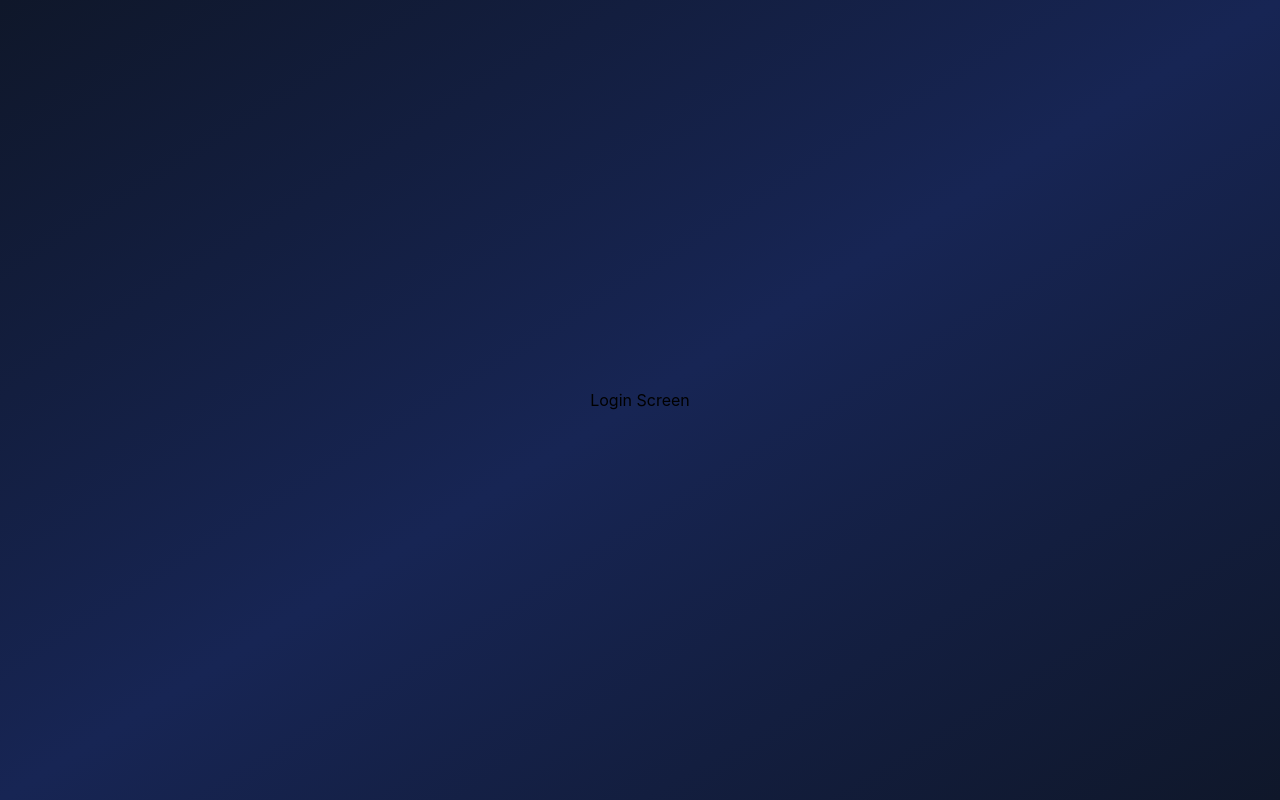
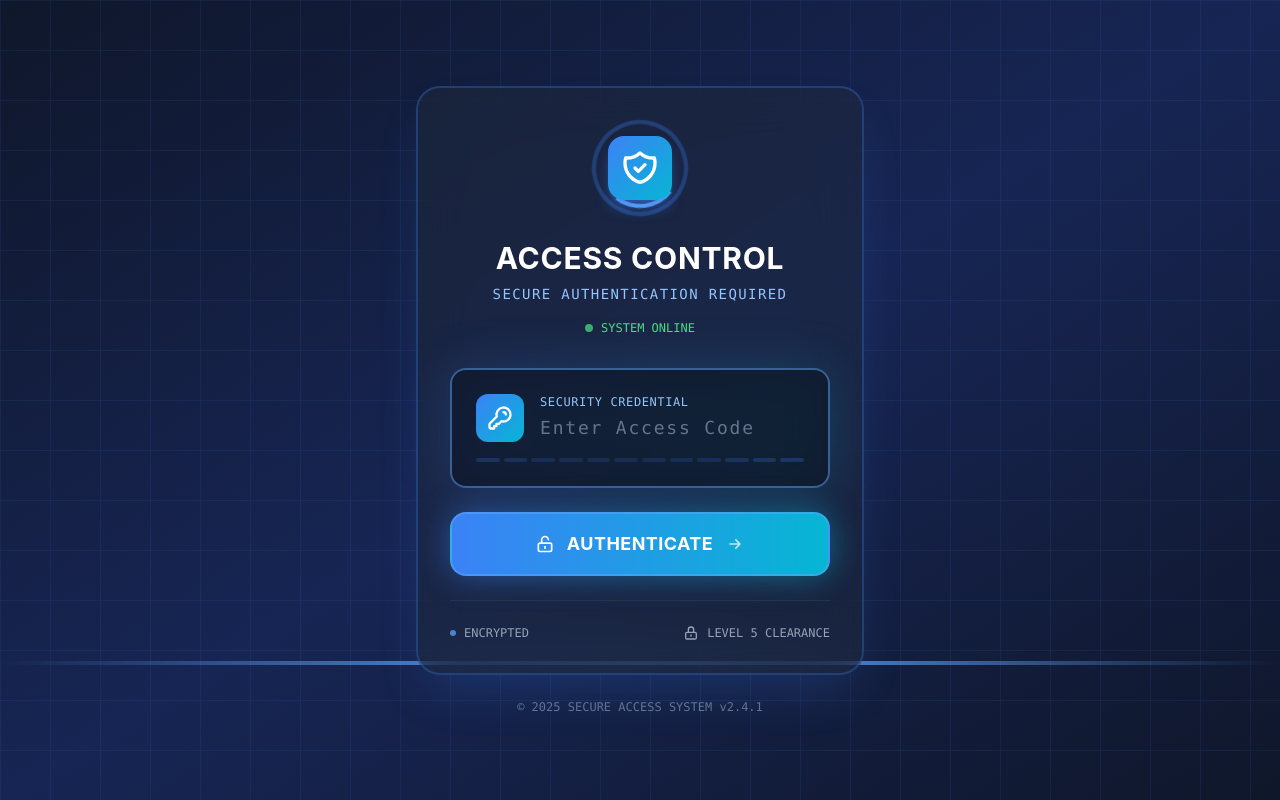
Before and after one commit to tihmeh/sales-prospects, a React (Vite) app: page / in a window 1280 px wide. Built offline with nearby package versions, Linux system fonts and the light colour scheme.

Commit message:
Update App.jsx

```diff
--- a/src/App.jsx
+++ b/src/App.jsx
@@ -448,7 +448,115 @@ const SalesProspectsList = () => {
   const allProspects = [...prospectsK12, ...prospectsCities, ...prospectsHigherEd, ...manualContacts];
 
   if (!isAuthenticated) {
-    return <div className="w-full min-h-screen bg-gradient-to-br from-slate-900 via-blue-950 to-slate-900 flex items-center justify-center p-4">Login Screen</div>;
+    return (
+      <div className="w-full min-h-screen bg-gradient-to-br from-slate-900 via-blue-950 to-slate-900 flex items-center justify-center p-4 relative overflow-hidden">
+        <div className="absolute inset-0 opacity-20">
+          <div className="absolute inset-0" style={{
+            backgroundImage: 'linear-gradient(rgba(59, 130, 246, 0.5) 1px, transparent 1px), linear-gradient(90deg, rgba(59, 130, 246, 0.5) 1px, transparent 1px)',
+            backgroundSize: '50px 50px'
+          }}></div>
+        </div>
+        <div className="absolute inset-0 overflow-hidden pointer-events-none">
+          <div className="absolute w-full h-1 bg-gradient-to-r from-transparent via-blue-400 to-transparent animate-scan"></div>
+        </div>
+        <div className="w-full max-w-md relative z-10">
+          <div className="bg-slate-800/50 backdrop-blur-xl rounded-3xl border-2 border-blue-500/30 shadow-2xl shadow-blue-500/20 p-8">
+            <div className="text-center mb-8">
+              <div className="relative mx-auto w-24 h-24 mb-6">
+                <div className="absolute inset-0 rounded-full border-4 border-blue-500/30 animate-spin-slow"></div>
+                <div className="absolute inset-2 rounded-full border-4 border-t-blue-400 border-r-transparent border-b-transparent border-l-transparent animate-spin"></div>
+                <div className="absolute inset-0 flex items-center justify-center">
+                  <div className="w-16 h-16 bg-gradient-to-br from-blue-500 to-cyan-500 rounded-2xl flex items-center justify-center shadow-lg shadow-blue-500/50">
+                    <svg className="w-10 h-10 text-white" fill="none" stroke="currentColor" viewBox="0 0 24 24">
+                      <path strokeLinecap="round" strokeLinejoin="round" strokeWidth={2} d="M9 12l2 2 4-4m5.618-4.016A11.955 11.955 0 0112 2.944a11.955 11.955 0 01-8.618 3.04A12.02 12.02 0 003 9c0 5.591 3.824 10.29 9 11.622 5.176-1.332 9-6.03 9-11.622 0-1.042-.133-2.052-.382-3.016z" />
+                    </svg>
+                  </div>
+                </div>
+              </div>
+              <h1 className="text-3xl font-bold text-white mb-2 tracking-wide">ACCESS CONTROL</h1>
+              <p className="text-blue-300 text-sm font-mono uppercase tracking-widest">Secure Authentication Required</p>
+              <div className="mt-4 flex items-center justify-center gap-2">
+                <div className="w-2 h-2 bg-green-400 rounded-full animate-pulse"></div>
+                <span className="text-green-400 text-xs font-mono">SYSTEM ONLINE</span>
+              </div>
+            </div>
+            <form onSubmit={handleLogin} className={`space-y-6 ${shake ? 'animate-shake' : ''}`}>
+              <div className="relative">
+                <div className="absolute inset-0 bg-gradient-to-r from-blue-500/20 to-cyan-500/20 rounded-2xl blur-xl"></div>
+                <div className="relative bg-slate-900/80 border-2 border-blue-400/50 rounded-2xl p-6 backdrop-blur-sm">
+                  <div className="flex items-center gap-4 mb-4">
+                    <div className="flex-shrink-0">
+                      <div className="w-12 h-12 bg-gradient-to-br from-blue-500 to-cyan-500 rounded-xl flex items-center justify-center">
+                        <svg className="w-7 h-7 text-white" fill="none" stroke="currentColor" viewBox="0 0 24 24">
+                          <path strokeLinecap="round" strokeLinejoin="round" strokeWidth={2} d="M15 7a2 2 0 012 2m4 0a6 6 0 01-7.743 5.743L11 17H9v2H7v2H4a1 1 0 01-1-1v-2.586a1 1 0 01.293-.707l5.964-5.964A6 6 0 1121 9z" />
+                        </svg>
+                      </div>
+                    </div>
+                    <div className="flex-1">
+                      <div className="text-blue-300 text-xs font-mono uppercase tracking-wider mb-1">Security Credential</div>
+                      <input
+                        type="password"
+                        value={password}
+                        onChange={(e) => setPassword(e.target.value)}
+                        placeholder="Enter Access Code"
+                        className="w-full bg-transparent border-none text-white text-lg font-mono tracking-widest placeholder-slate-500 focus:outline-none"
+                        autoFocus
+                      />
+                    </div>
+                  </div>
+                  <div className="flex gap-1 h-1 mt-4">
+                    {[...Array(12)].map((_, i) => (
+                      <div
+                        key={i}
+                        className="flex-1 bg-blue-500/30 rounded-full animate-pulse"
+                        style={{ animationDelay: `${i * 0.1}s` }}
+                      ></div>
+                    ))}
+                  </div>
+                </div>
+              </div>
+              <button type="submit" className="w-full relative group">
+                <div className="absolute inset-0 bg-gradient-to-r from-blue-500 to-cyan-500 rounded-2xl blur-lg group-hover:blur-xl transition-all opacity-50"></div>
+                <div className="relative bg-gradient-to-r from-blue-500 to-cyan-500 hover:from-blue-600 hover:to-cyan-600 text-white font-bold py-4 px-6 rounded-2xl transition-all flex items-center justify-center gap-3 border-2 border-blue-400/50">
+                  <svg className="w-5 h-5" fill="none" stroke="currentColor" viewBox="0 0 24 24">
+                    <path strokeLinecap="round" strokeLinejoin="round" strokeWidth={2} d="M8 11V7a4 4 0 118 0m-4 8v2m-6 4h12a2 2 0 002-2v-6a2 2 0 00-2-2H6a2 2 0 00-2 2v6a2 2 0 002 2z" />
+                  </svg>
+                  <span className="text-lg tracking-wide">AUTHENTICATE</span>
+                  <svg className="w-5 h-5 animate-pulse" fill="none" stroke="currentColor" viewBox="0 0 24 24">
+                    <path strokeLinecap="round" strokeLinejoin="round" strokeWidth={2} d="M13 7l5 5m0 0l-5 5m5-5H6" />
+                  </svg>
+                </div>
+              </button>
+            </form>
+            <div className="mt-6 pt-6 border-t border-slate-700/50">
+              <div className="flex items-center justify-between text-xs">
+                <div className="flex items-center gap-2 text-slate-400">
+                  <div className="w-1.5 h-1.5 bg-blue-400 rounded-full animate-pulse"></div>
+                  <span className="font-mono">ENCRYPTED</span>
+                </div>
+                <div className="flex items-center gap-2 text-slate-400">
+                  <svg className="w-4 h-4" fill="none" stroke="currentColor" viewBox="0 0 24 24">
+                    <path strokeLinecap="round" strokeLinejoin="round" strokeWidth={2} d="M12 15v2m-6 4h12a2 2 0 002-2v-6a2 2 0 00-2-2H6a2 2 0 00-2 2v6a2 2 0 002 2zm10-10V7a4 4 0 00-8 0v4h8z" />
+                  </svg>
+                  <span className="font-mono">LEVEL 5 CLEARANCE</span>
+                </div>
+              </div>
+            </div>
+          </div>
+          <div className="mt-6 text-center">
+            <p className="text-slate-500 text-xs font-mono">© 2025 SECURE ACCESS SYSTEM v2.4.1</p>
+          </div>
+        </div>
+        <style jsx>{`
+          @keyframes shake { 0%, 100% { transform: translateX(0); } 25% { transform: translateX(-10px); } 75% { transform: translateX(10px); } }
+          .animate-shake { animation: shake 0.3s ease-in-out; }
+          @keyframes scan { 0% { top: 0%; } 100% { top: 100%; } }
+          .animate-scan { animation: scan 3s linear infinite; }
+          @keyframes spin-slow { from { transform: rotate(0deg); } to { transform: rotate(360deg); } }
+          .animate-spin-slow { animation: spin-slow 8s linear infinite; }
+        `}</style>
+      </div>
+    );
   }
 
   if (currentView === 'joe' || currentView === 'email') {
```
